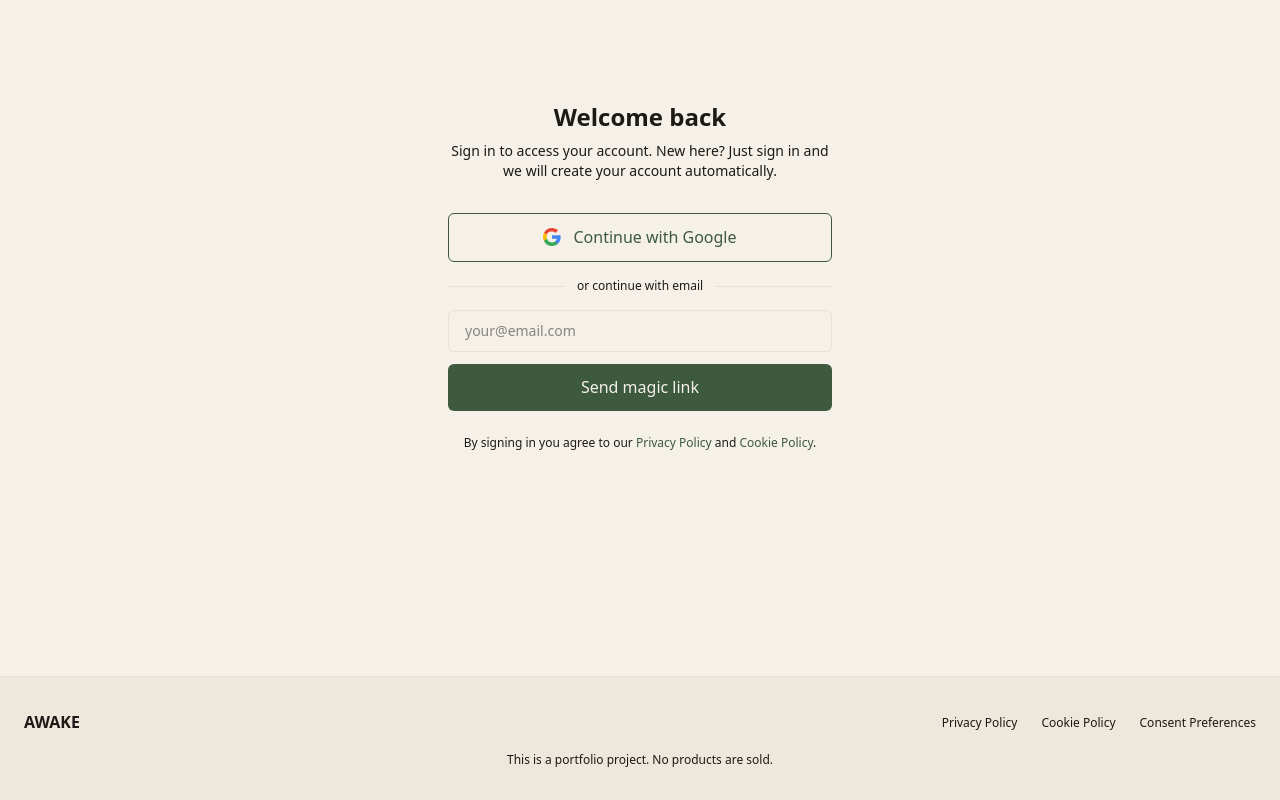
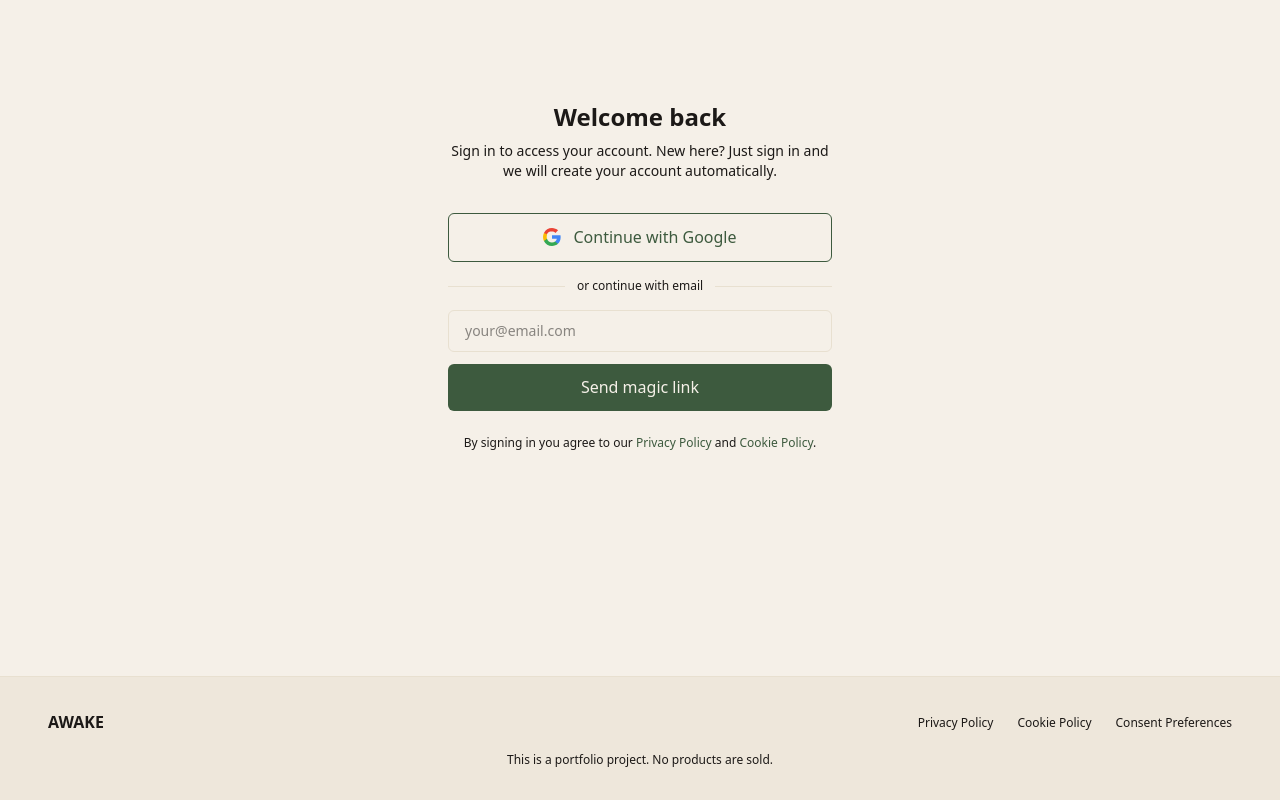
Before and after one commit to roberto-longo-dev/awake, a Next.js app in the folder apps/web/: page /login in a window 1280 px wide. Shown: the part 222-1022 px from the top of the page. Built offline with nearby package versions, Linux system fonts and the light colour scheme; no server answers.

Commit message:
fix:footer - logo alignment

```diff
--- a/apps/web/components/layout/Footer.tsx
+++ b/apps/web/components/layout/Footer.tsx
@@ -3,7 +3,7 @@
 export function Footer() {
   return (
     <footer className="bg-neutral/50 border-t border-neutral py-8 px-6">
-      <div className="max-w-7xl mx-auto">
+      <div className="max-w-7xl mx-auto px-6">
         <div className="flex flex-col items-center gap-4 md:flex-row md:justify-between md:items-center">
           <Link
             href="/"
```
